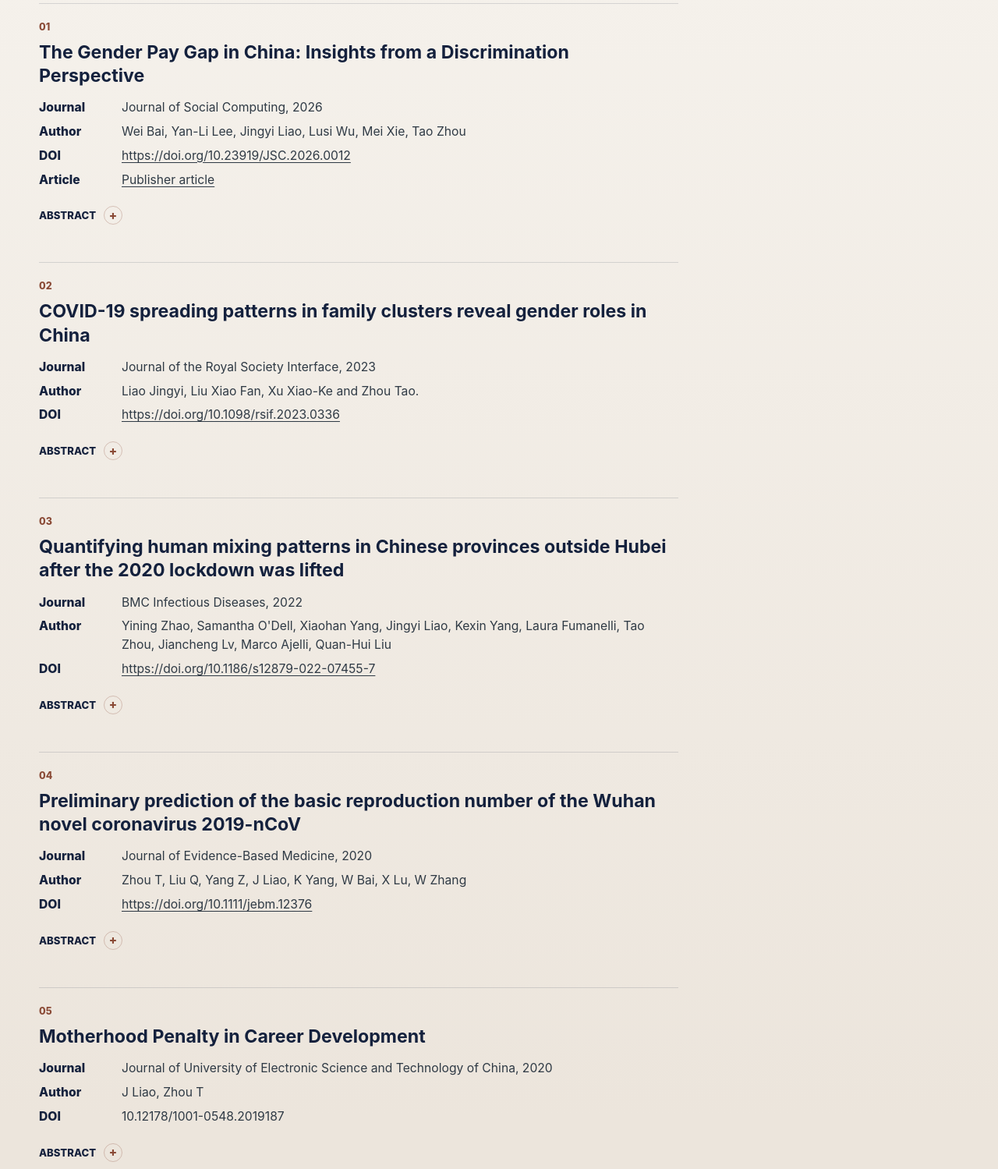
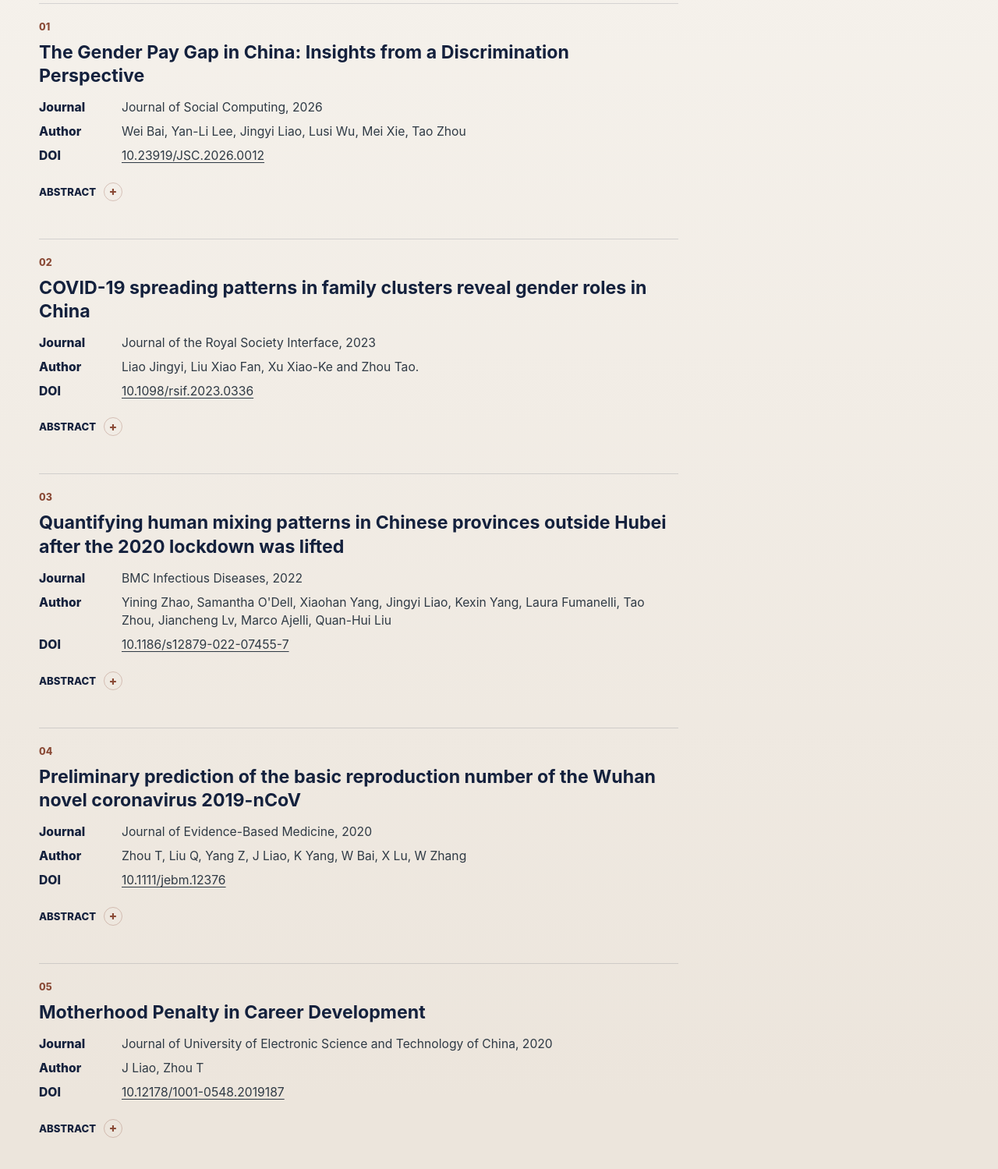
Before and after one commit to lisaljy/lisaljy.github.io, an Astro site: page /publication in a window 1280 px wide. Shown: the part 1560-3059 px from the top of the page at 78% size. Built offline with nearby package versions, Linux system fonts and the light colour scheme; Astro itself is replaced by a stand-in of ours.

Commit message:
Unify DOI links to article pages

```diff
--- a/src/pages/publication.astro
+++ b/src/pages/publication.astro
@@ -54,7 +54,7 @@ const sections = [
         title: "The Gender Pay Gap in China: Insights from a Discrimination Perspective",
         venue: "Journal of Social Computing, 2026",
         authors: "Wei Bai, Yan-Li Lee, Jingyi Liao, Lusi Wu, Mei Xie, Tao Zhou",
-        doi: "https://doi.org/10.23919/JSC.2026.0012",
+        doi: "10.23919/JSC.2026.0012",
         articleUrl: "https://www.sciopen.com/article/10.23919/JSC.2026.0012",
         abstract:
           "Equal pay is an essential component of gender equality, one of the Sustainable Development Goals of the United Nations. Using resume data of over ten million Chinese online job seekers in 2015, we study the current gender pay gap in China. The results show that on average women only earned 71.57% of what men earned in China. The gender pay gap exists across all age groups and educational levels. Contrary to the commonly held view that developments in education, economy, and a more open culture would reduce the gender pay gap, the fusion analysis of resume data and socio-economic data presents that they have not helped reach the gender pay equality in China. China seems to be stuck in a place where traditional methods cannot make further progress. Our analysis further shows that 81.47% of the variance in the gender pay gap can be potentially attributed to discrimination. In particular, compared with the unmarried, both the gender pay gap itself and proportion potentially attributed to discrimination of the married are larger, indicating that married women suffer greater inequality and more discrimination than unmarried ones. Taken together, we suggest that more research attention should be paid to the effect of discrimination in understanding gender pay gap based on the family constraint theory. We also suggest the Chinese government to increase investment in family-supportive policies and grants in addition to female education."
@@ -63,7 +63,8 @@ const sections = [
         title: "COVID-19 spreading patterns in family clusters reveal gender roles in China",
         venue: "Journal of the Royal Society Interface, 2023",
         authors: "Liao Jingyi, Liu Xiao Fan, Xu Xiao-Ke and Zhou Tao.",
-        doi: "https://doi.org/10.1098/rsif.2023.0336",
+        doi: "10.1098/rsif.2023.0336",
+        articleUrl: "https://pmc.ncbi.nlm.nih.gov/articles/PMC10715915/",
         abstract:
           "Understanding different gender roles forms part of the efforts to reduce gender inequality. This paper analyses COVID-19 family clusters outside Hubei Province in mainland China during the 2020 outbreak, revealing significant differences in spreading patterns across gender and family roles. Results show that men are more likely to be the imported cases of a family cluster, and women are more likely to be infected within the family. This finding provides new supportive evidence of the 'men as breadwinner and women as homemaker' (MBWH) gender roles in China. Further analyses reveal that the MBWH pattern is stronger in eastern than in western China, stronger for younger than for elder people. This paper offers not only valuable references for formulating gender-differentiated epidemic prevention policies but also an exemplification for studying group differences in similar scenarios."
       },
@@ -72,7 +73,8 @@ const sections = [
         venue: "BMC Infectious Diseases, 2022",
         authors:
           "Yining Zhao, Samantha O'Dell, Xiaohan Yang, Jingyi Liao, Kexin Yang, Laura Fumanelli, Tao Zhou, Jiancheng Lv, Marco Ajelli, Quan-Hui Liu",
-        doi: "https://doi.org/10.1186/s12879-022-07455-7",
+        doi: "10.1186/s12879-022-07455-7",
+        articleUrl: "https://link.springer.com/article/10.1186/s12879-022-07455-7",
         abstract:
           "Contact patterns play a key role in the spread of respiratory infectious diseases in human populations. During the COVID-19 pandemic, the regular contact patterns of the population have been disrupted due to social distancing both imposed by the authorities and individual choices. Many studies have focused on age-mixing patterns before the COVID-19 pandemic, but they provide very little information about the mixing patterns in the COVID-19 era. In this study, we aim at quantifying human heterogeneous mixing patterns immediately after lockdowns implemented to contain COVID-19 spread in China were lifted. We also provide an illustrative example of how the collected mixing patterns can be used in a simulation study of SARS-CoV-2 transmission."
       },
@@ -80,7 +82,8 @@ const sections = [
         title: "Preliminary prediction of the basic reproduction number of the Wuhan novel coronavirus 2019-nCoV",
         venue: "Journal of Evidence-Based Medicine, 2020",
         authors: "Zhou T, Liu Q, Yang Z, J Liao, K Yang, W Bai, X Lu, W Zhang",
-        doi: "https://doi.org/10.1111/jebm.12376",
+        doi: "10.1111/jebm.12376",
+        articleUrl: "https://pmc.ncbi.nlm.nih.gov/articles/PMC7167008/",
         abstract: "To estimate the basic reproduction number of the Wuhan novel coronavirus (2019-nCoV)."
       },
       {
@@ -88,6 +91,7 @@ const sections = [
         venue: "Journal of University of Electronic Science and Technology of China, 2020",
         authors: "J Liao, Zhou T",
         doi: "10.12178/1001-0548.2019187",
+        articleUrl: "https://www.juestc.uestc.edu.cn/en/article/Y2020/I1/139",
         abstract:
           "The gender gap in labor market is an important issue in gender inequality. It will also enlarge gender differences in other fields. Among them, motherhood penalty refers to the negative impacts of the birth event on women career development, which could explain a considerable part of the gender gap within labor market. Although extensive studies have been accomplished, a comprehensive landscape of this domain has not yet been built. In this survey, the related progresses, including the quantification and comparison of motherhood penalty in different times and regions are presented and the main factors affecting the strength of motherhood penalty from the individual, family and political perspectives are discussed, where the emphasis is put on Chinese situations. Concentrating on the contradiction between labor and labor, this survey summarizes the known explanations into three different yet related theories: family restriction theory, human capital theory and employer discrimination theory. From the supply and demand sides of the labor market, we suggest two ways, namely empowering women and creating opportunities, to help women balance their family and working duties. Lastly, we propose political recommendations and outline a number of open issues for future researches."
       }
@@ -167,20 +171,14 @@ const sections = [
                           <>
                             <dt>DOI</dt>
                             <dd>
-                              {item.doi.startsWith("http") ? (
-                                <a href={item.doi} target="_blank" rel="noreferrer" aria-label={`${item.doi} (opens in a new tab)`}>
+                              {item.articleUrl ? (
+                                <a href={item.articleUrl} target="_blank" rel="noreferrer" aria-label={`Read article, DOI ${item.doi} (opens in a new tab)`}>
                                   {item.doi}
                                 </a>
                               ) : (
                                 item.doi
                               )}
                             </dd>
-                          </>
-                        )}
-                        {item.articleUrl && (
-                          <>
-                            <dt>Article</dt>
-                            <dd><a href={item.articleUrl}>Publisher article</a></dd>
                           </>
                         )}
                       </dl>
```
